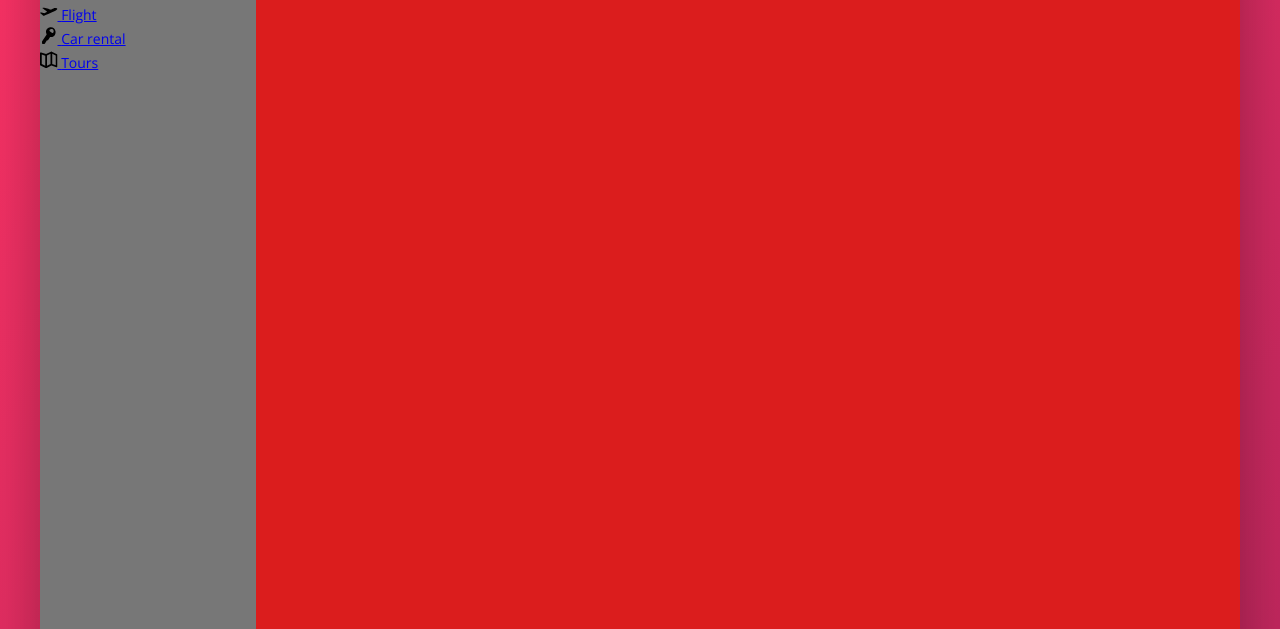
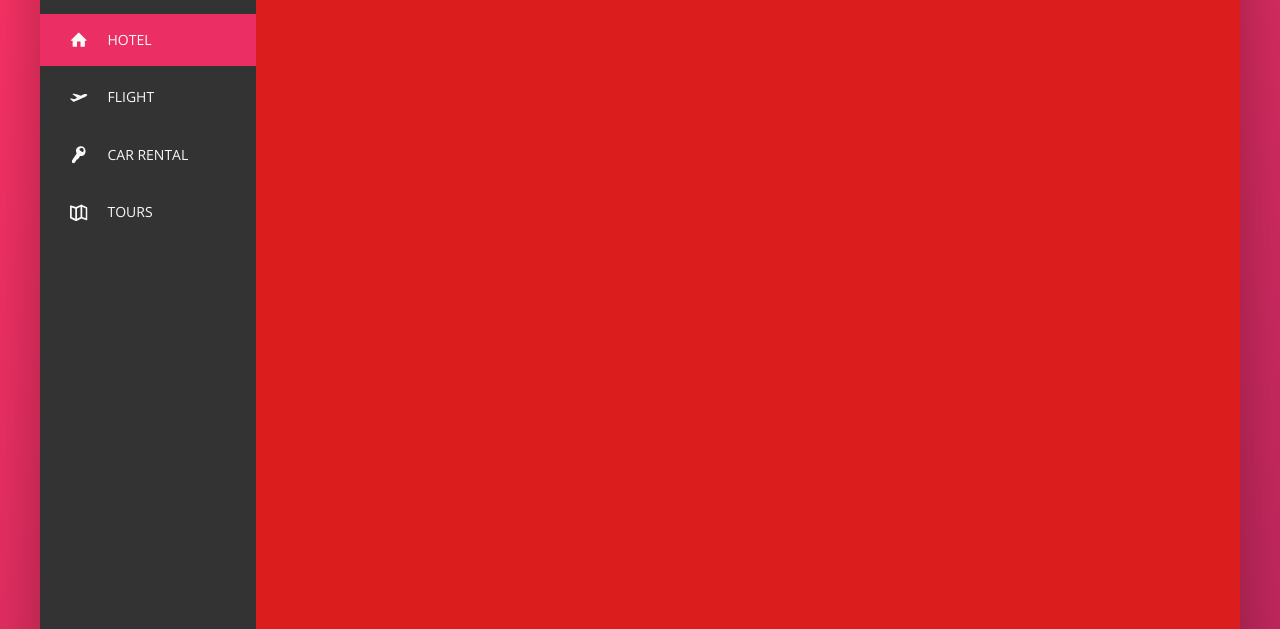
Before and after one commit to MoussaB06/Trillo, a website: page index.html in a window 1280 px wide. Shown: the part 171-800 px from the top of the page. Drawn offline with nearby package versions, Linux system fonts and the light colour scheme.

Commit message:
Added a Navigation Menu to the Trillo Project

```diff
--- a/index.html
+++ b/index.html
@@ -63,7 +63,7 @@
 
         <nav class="sidebar">
           <ul class="side-nav">
-            <li class="side-nav__item">
+            <li class="side-nav__item side-nav__item--active">
               <a href="#" class="side-nav__link">
                 <svg class="side-nav__icon">
                   <use xlink:href="img/sprite.svg#icon-home"></use>
--- a/package.json
+++ b/package.json
@@ -17,7 +17,7 @@
   "devDependencies": {
     "autoprefixer": "^10.4.20",
     "concat": "^1.0.3",
-    "npm-run-all": "^4.1.1",
+    "npm-run-all": "^4.1.5",
     "postcss-cli": "^11.0.0"
   },
   "dependencies": {
--- a/sass/_components.scss
+++ b/sass/_components.scss
@@ -127,16 +127,61 @@
 .side-nav {
   font-size: 1.4rem;
   list-style: none;
+  margin-top: 3.5rem;
 
   &__item {
+    position: relative;
+
+    &:not(:last-child) {
+      margin-bottom: 0.5rem;
+    }
   }
 
-  &__link {
+  &__item::before {
+    content: "";
+    position: absolute;
+    top: 0;
+    left: 0;
+
+    height: 100%;
+    width: 3px;
+
+    background-color: var(--color-primary);
+    transform: scaleY(0);
+    transition: transform 0.2s, width 0.4s cubic-bezier(1, 0, 0, 1) 0.2s,
+      background-color 0.1s;
+  }
+
+  &__item:hover::before,
+  &__item--active::before {
+    transform: scaleY(1);
+    width: 100%;
+  }
+
+  &__item:active::before {
+    background-color: var(--color-primary-light);
+  }
+
+  &__link:link,
+  &__link:visited {
+    color: var(--color-grey-light-1);
+    text-decoration: none;
+    text-transform: uppercase;
+    display: block;
+    padding: 1.5rem 3rem;
+
+    display: flex;
+    align-items: center;
+
+    z-index: 2000; // Z-index marche seulement quand on a la position specifié
+    position: relative;
   }
 
   &__icon {
     width: 1.75rem;
     height: 1.75rem;
+    margin-right: 2rem;
+    fill: currentColor; //VIDEO0 79 , 4:00
   }
 }
 
--- a/sass/_layout.scss
+++ b/sass/_layout.scss
@@ -23,7 +23,7 @@
 }
 
 .sidebar {
-  background-color: var(--color-grey-dark-2);
+  background-color: var(--color-grey-dark-1);
   flex: 0 0 18%;
 
   display: flex;
```
Also changed, not shown: css/style.css, 2 other files.
